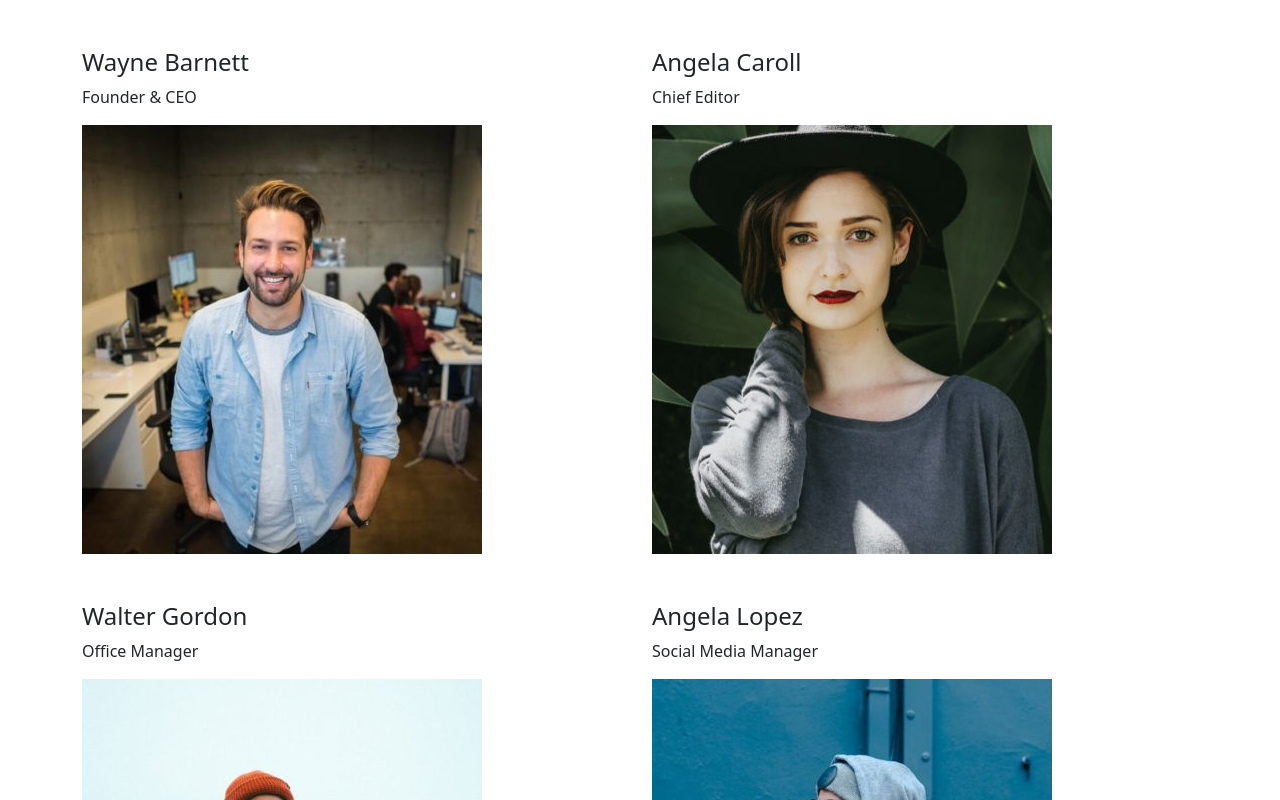
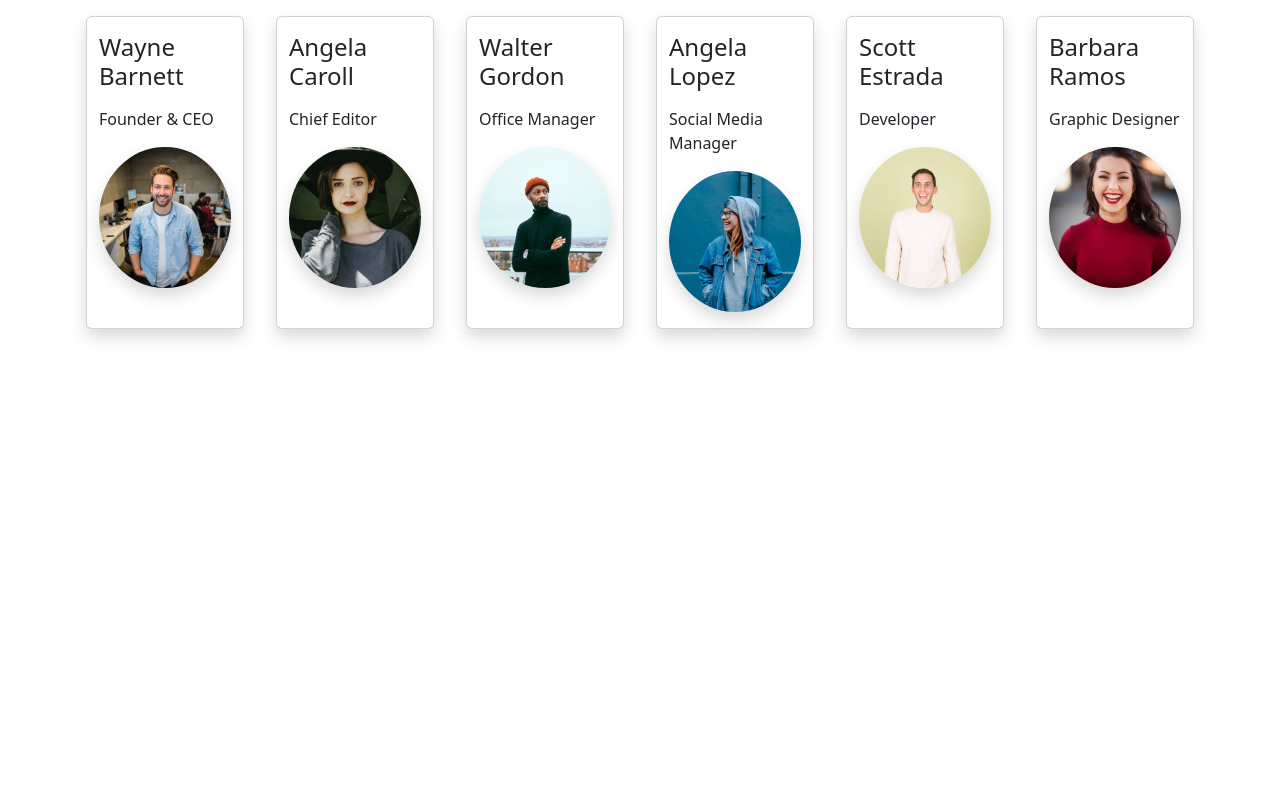
Before and after one commit to filippogiovannoni/js-our-team, a plain HTML site: page index.html in a window 1280 px wide. Shown: the top 800 px of the page. Drawn offline with nearby package versions, Linux system fonts and the light colour scheme.

Commit message:
add bonus 2

```diff
--- a/js/script.js
+++ b/js/script.js
@@ -75,10 +75,10 @@ for (let i = 0; i < membersList.length; i++) {
 
     // Salvo in una variabile il markup di ogni membro
     const memberMarkup = `
-    <div class="col">
-        <h4 class="mt-5">${memberName}</h4>
+    <div class="col m-3 card shadow">
+        <h4 class="my-3">${memberName}</h4>
         <p>${memberRole}</p>
-        <img src="./img/${memberImage}" alt="">
+        <img class="rounded-circle shadow mb-3 " src="./img/${memberImage}" alt="">
     </div>
     `
     // Inserisco il markup di ogni membro ad ogni iterazione all'interno della DOM
```
Also changed, not shown: index.html (line endings or trailing spaces).
